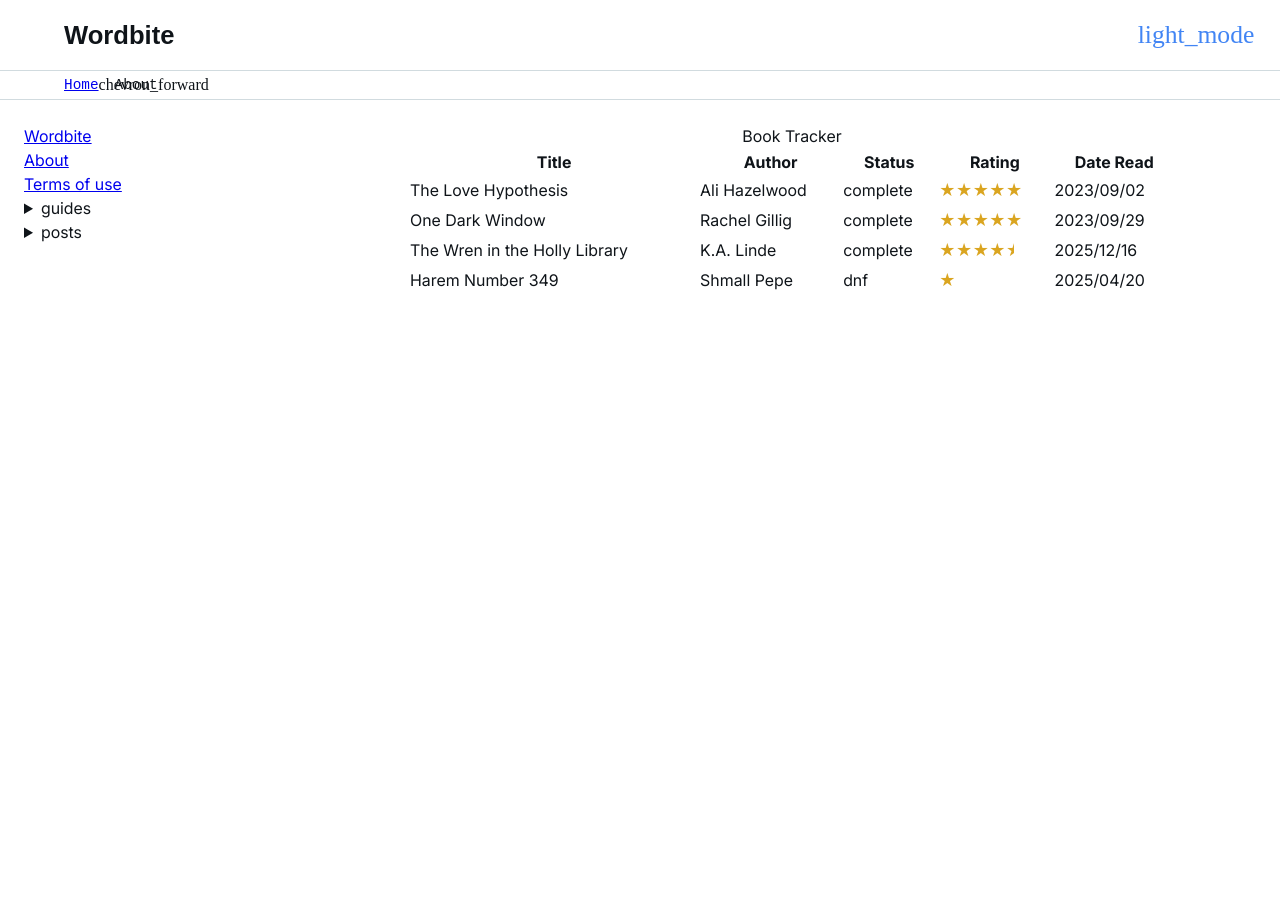
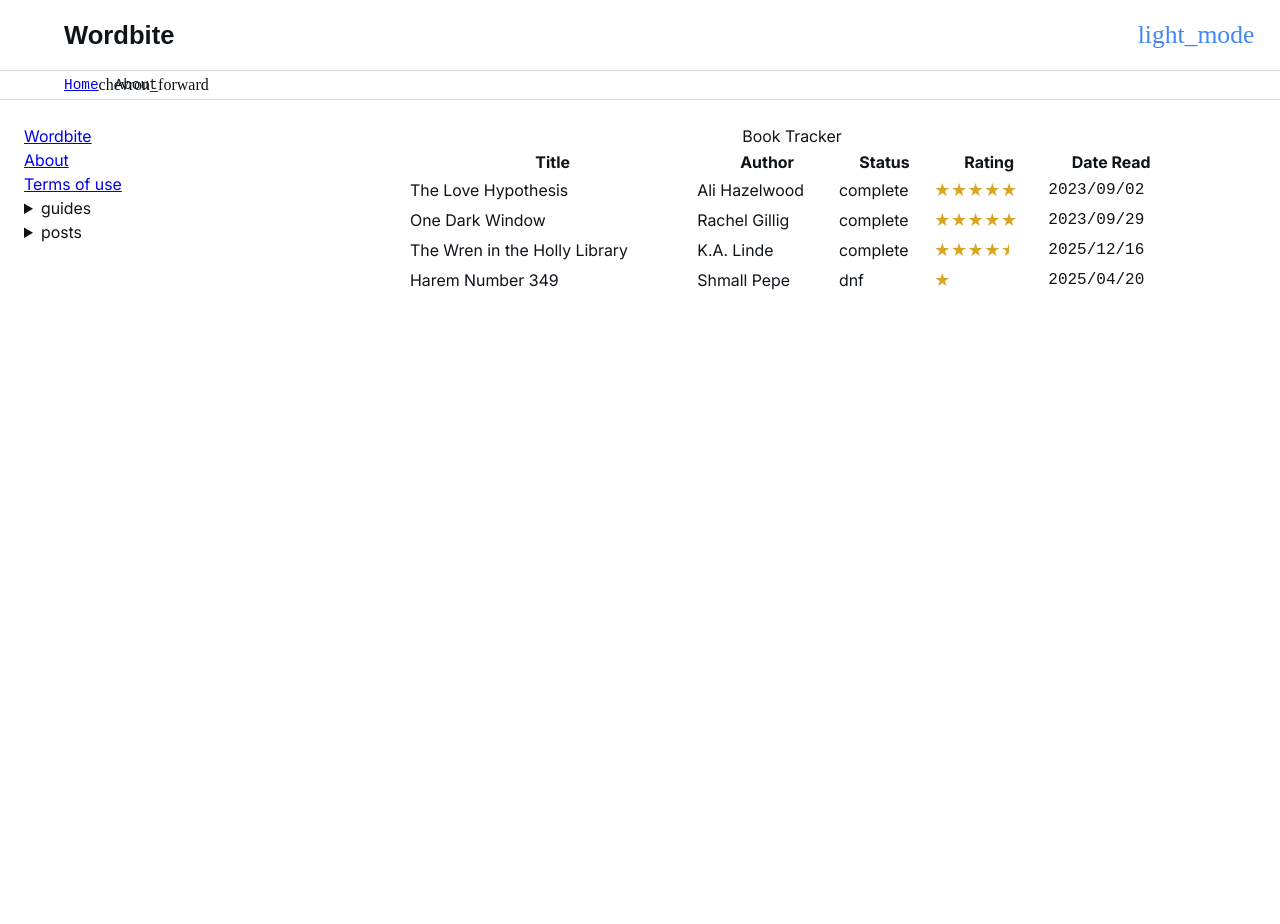
Before and after one commit to emilymcaldwell/Wordbite, a Jekyll site: the page built from about.md, in a window 1280 px wide. Built offline with Jekyll 4.4.1, drawn with Linux system fonts in a browser that asks for light colours; some web fonts are replaced.

Commit message:
Update layout.scss

```diff
--- a/_sass/layout.scss
+++ b/_sass/layout.scss
@@ -43,5 +43,9 @@ table {
         -webkit-text-fill-color: transparent;
       }
     }
-   }
+
+    &.book-date {
+      font-family: $mono-font;
+    }
+  }
 }
```
